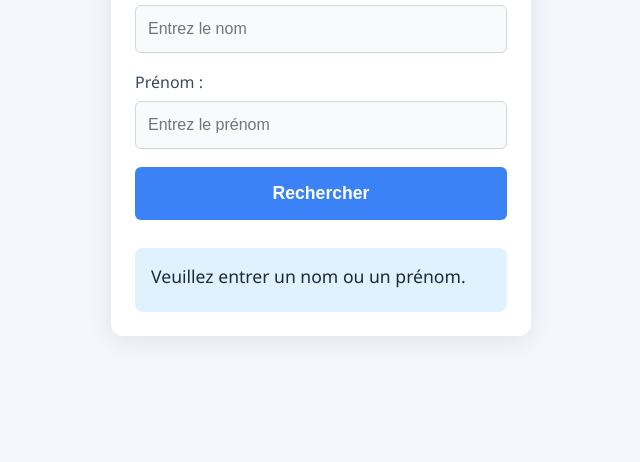
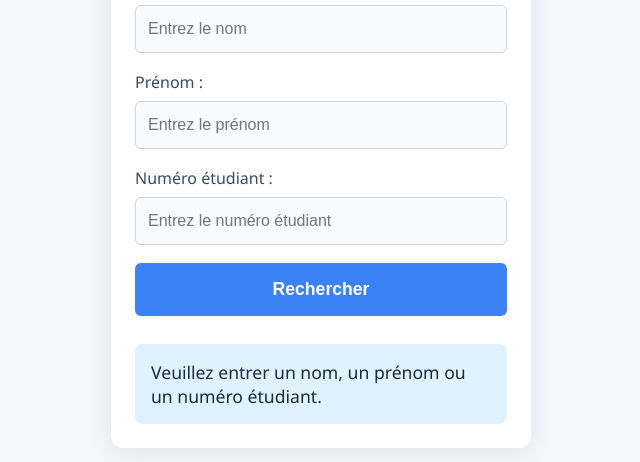
Before and after one commit to PicT0sE/Code--tudiant, a plain HTML site: page index.html in a window 1280 px wide. Both pictures are taken after a click on the button "Rechercher". Shown: the part 248-710 px from the top of the page, without its empty margins (319-959 px from the left). Drawn offline with Linux system fonts and the light colour scheme.

Commit message:
Ajout recherche par numéro

```diff
--- a/index.html
+++ b/index.html
@@ -13,6 +13,8 @@
         <input type="text" id="nom" placeholder="Entrez le nom">
         <label for="prenom">Prénom :</label>
         <input type="text" id="prenom" placeholder="Entrez le prénom">
+        <label for="numero">Numéro étudiant :</label>
+        <input type="text" id="numero" placeholder="Entrez le numéro étudiant">
         <button id="searchBtn">Rechercher</button>
         <div class="result" id="result"></div>
     </div>
@@ -79,14 +81,16 @@
         document.getElementById('searchBtn').addEventListener('click', function() {
             const nom = document.getElementById('nom').value.trim().toLowerCase();
             const prenom = document.getElementById('prenom').value.trim().toLowerCase();
+            const numero = document.getElementById('numero').value.trim();
             let result = '';
-            if (!nom && !prenom) {
-                result = 'Veuillez entrer un nom ou un prénom.';
+            if (!nom && !prenom && !numero) {
+                result = 'Veuillez entrer un nom, un prénom ou un numéro étudiant.';
             } else {
                 const found = etudiants.filter(e => {
                     const matchNom = nom ? e.nom.toLowerCase().includes(nom) : true;
                     const matchPrenom = prenom ? e.prenom.toLowerCase().includes(prenom) : true;
-                    return matchNom && matchPrenom;
+                    const matchNumero = numero ? e.numero.includes(numero) : true;
+                    return matchNom && matchPrenom && matchNumero;
                 });
                 if (found.length === 0) {
                     result = 'Aucun étudiant trouvé.';
```
